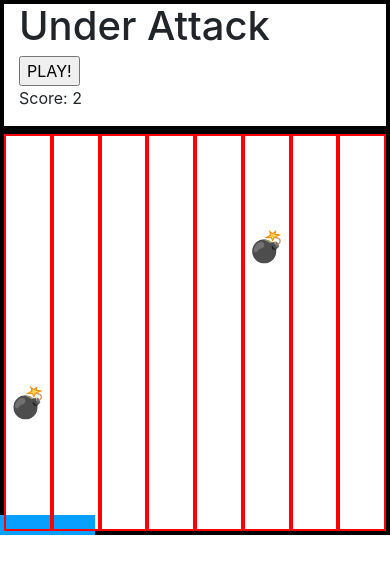
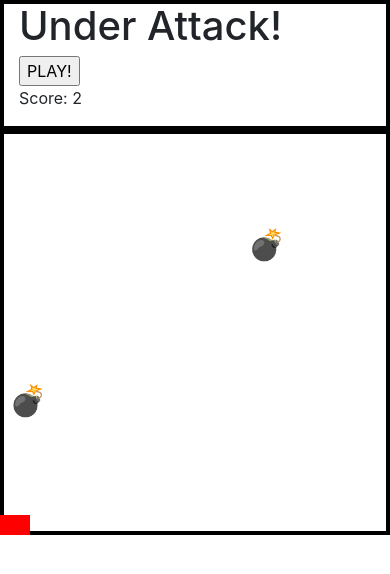
Before and after one commit to geralle/q1-project, a website: page index.html in a window 390 px wide. Both pictures are taken after a click on the button "PLAY!". Drawn offline with nearby package versions, Linux system fonts and the light colour scheme.

Commit message:
before animation creation

```diff
--- a/app.js
+++ b/app.js
@@ -1,7 +1,6 @@
 var position = 0;
 var moveOver = 30;
-var bombId = 0;
-var ptsDisplayed = [];
+var bombsDisplayed = [];
 var gameOn = true;
 var gameTime = 1000;
 
@@ -36,11 +35,11 @@ window.addEventListener("keydown",function(event){
 });
 
 function bombDrop(){
-  bombId++;
   var randomColumn = Math.floor(Math.random() * 12)+1;
   var column = document.getElementById("column-"+randomColumn);
   var bombIcon = document.createElement('div');
-  bombIcon.setAttribute('id','bomb-' + bombId)
+  bombsDisplayed.push(bombIcon)
+  var bombId = bombsDisplayed.length;
   bombIcon.setAttribute('class','bombs')
   bombIcon.setAttribute('style',
       `animation: bomb-drop 5s;
@@ -49,17 +48,27 @@ function bombDrop(){
       margin: 0;
       padding: 0;`)
   bombIcon.innerText = "💣";
+  bombIcon.setAttribute('id','bomb-' + bombId);
   column.append(bombIcon);
   var bombIcon = document.getElementsByClassName("bombs")
-  ptsDisplayed.push(bombIcon)
-  var timeout = setTimeout(function(){
-    // ptsDisplayed.shift()
-    var explodeColumn = $(column)[0].id
+  setTimeout(function(){
+    var explodeColumn = $(column)
+    var explodeId = "bomb-"+bombId
+    var bombBlast = document.getElementById(explodeId)
+    console.log(bombBlast)
+    collision(column);
+    // bombBlast.innerText = "💥"
+    // setTimeout(function(){
+    //   bombsDisplayed.shift()
+    //   bombBlast.parentNode.removeChild(bombBlast)
+    // },200)
+  },5000);
+}
+
+function collision(column){
   var explodePosition = $(column).offset().left
   var user = document.getElementById("usr")
   var userPosition = $(user).offset().left
-    // console.log(explodePosition)
-    // console.log(userPosition)
   var blastDiff = explodePosition-userPosition
   var inverseBlastDiff = 0;
   if(Math.sign(blastDiff) === -1){
@@ -70,9 +79,4 @@ function bombDrop(){
   }else{
     console.log("dead")
   }
-  },5000);
 }
-
-function collision(explodeColumn){
-  console.log(explodeColumn)
-}
--- a/css/style.css
+++ b/css/style.css
@@ -7,7 +7,7 @@
   height: 100%; }
 
 .column {
-  border: 2px solid red;
+  /*border: 2px solid red;*/
   display: flex;
   justify-content: center; }
 
@@ -21,7 +21,7 @@
   from {
     top: -2%; }
   to {
-    top: 96%; } }
+    top: 95%; } }
 
 @media (max-width: 770px) {
   .desktop {
@@ -41,6 +41,7 @@
   background-color: #099FFF; }
 
 @media (max-width: 770px) {
-  #point-grabber {
+  #usr {
+    background-color: red;
     height: 20px;
     width: 30px; } }
--- a/index.html
+++ b/index.html
@@ -9,7 +9,7 @@
   </head>
   <body>
     <header class="container" id="head-container">
-      <h1 id="title">Under Attack</h1>
+      <h1 id="title">Under Attack!</h1>
       <button type="submit" id="play-button">PLAY!</button>
       <p>Score: <span id="result">0</span></p>
     </header>
--- a/scss/style.css
+++ b/scss/style.css
@@ -27,7 +27,7 @@
         top: -2%;
     }
     to {
-        top: 96%;
+        top: 95%;
     }
 }
 
@@ -54,7 +54,8 @@ $mobile: " (max-width: 770px)";
 }
 
 @media #{$mobile} {
-  #point-grabber{
+  #usr{
+    background-color: red;
     height: 20px;
     width: 30px;
   }
```
Also changed, not shown: notes.txt (+16 -0 lines). Lines whose indentation alone changed are shown as unchanged.
